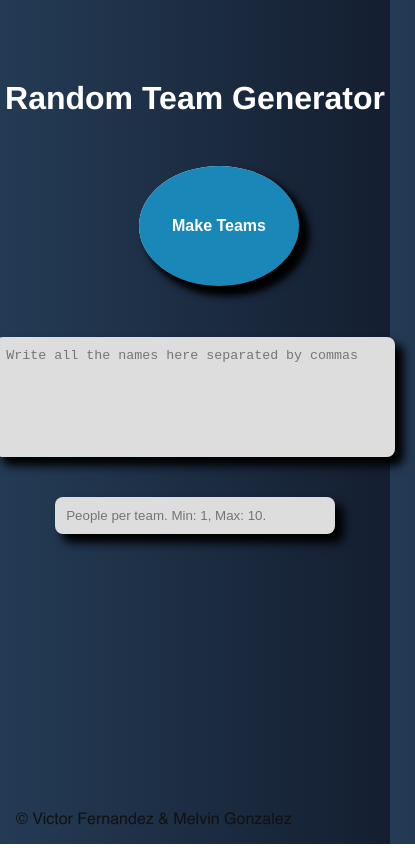
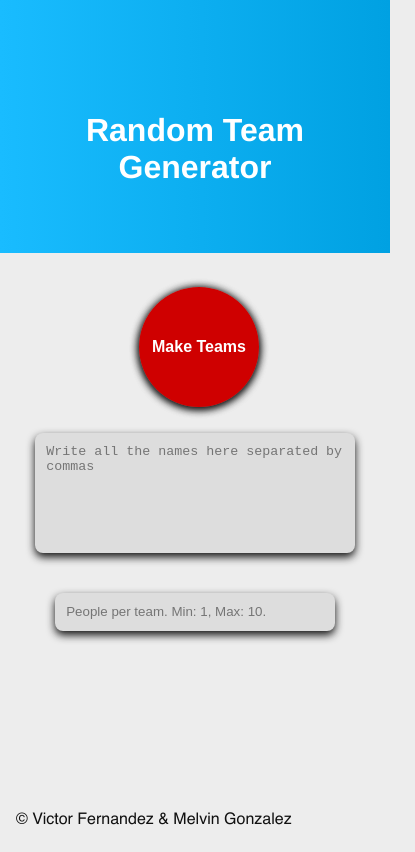
Before and after one commit to xrawvelocity/randomTeamGenerator, a plain HTML site: page index.html in a window 390 px wide. Shown: the whole page, 415 px wide, since content can reach past the window. Drawn offline with Linux system fonts and the light colour scheme.

Commit message:
fixed a bunch of things, new theme and media queries

```diff
--- a/css/main.css
+++ b/css/main.css
@@ -14,9 +14,11 @@
     --bg-blue-6: #1988b8;
 
     --ironhack-blue-1: #19BCFF;
+    --ironhack-blue-2: #00A1E2;
 
     --light-gray-1: #eee;
     --light-gray-2: #ddd;
+    --light-gray-3: #EDEDED;
 
     --white-1: #fff;
     --black-1: #111;
@@ -39,7 +41,18 @@ body {
     display: flex;
     flex-direction: column;
     align-items: center;
-    background-image: linear-gradient(to right, var(--bg-blue-1), var(--bg-blue-2));
+    background-color: var(--light-gray-3);
+    min-height: 101vh;
+    max-width: 100vw;
+    overflow-x: hidden;
+}
+
+.heading {
+    background-image: linear-gradient(to right, var(--ironhack-blue-1), var(--ironhack-blue-2));
+    height: 30vh;
+    width: 100vw;
+    background-repeat: no-repeat;
+    padding: 4rem;
 }
 
 .heading-1 {
@@ -47,6 +60,7 @@ body {
     margin: 10rem auto 5rem auto;
     color: var(--white-1);
     transition: all .5s;
+    text-align: center;
 }
 
 
@@ -63,7 +77,7 @@ body {
     padding: 1.4rem;
     background-color: var(--light-gray-2);
     transition: background-color .2s, width .5s cubic-bezier(0.23, 1, 0.32, 1), height .5s cubic-bezier(0.23, 1, 0.32, 1);
-    box-shadow: black 8px 1rem 10px 1px;;
+    box-shadow: 0 .5rem 1rem var(--black-1);
 }
 
 #team-form > *:focus:not(:last-child){
@@ -77,6 +91,7 @@ body {
     height: 15rem;
     overflow:hidden;
     resize:none;
+
 }
 .teamNames{
     border-radius: 1 rem;
@@ -106,8 +121,11 @@ body {
     width: 15rem;
     border: none;
     padding: 1.4rem;
+    margin-top: 3rem;
+
     outline:none;
-    transition: all 1s cubic-bezier(0.23, 1, 0.32, 1);
+    transition: all .2s cubic-bezier(0.23, 1, 0.32, 1);
+    box-shadow: 0 .2rem 1rem var(--black-1);
 }
 
  #team-btn::-moz-focus-inner,
@@ -116,23 +134,24 @@ body {
  }
 
 #team-btn:hover {
-    background-color: var(--btn-red-2);
-    transform: translate(-7rem, -48.5rem) scale(1.1);
-}
-.reset:hover {
-    transform: translate(20.5rem, -48.5rem) scale(1.1);
+    box-shadow: .1rem .5rem 1rem var(--black-1);
+    transform: translate(-7rem, -48.5rem) scale(1.05);
 }
 
 #team-btn {
     top: 0;
     left: 0;
     z-index: 10;
-    background-color: #1988b8;
+    background-color: var(--btn-red-1);
     font-size: 2rem;
     font-weight: 700;
     color: var(--white-1);
     transform: translate(-7rem, -48.5rem);
-    box-shadow: 8px 1rem 1rem black
+}
+
+.reset:hover {
+    box-shadow: .1rem .5rem 1rem var(--black-1);
+    transform: translate(20.5rem, -48.5rem) scale(1.05);
 }
 
 .reset{
@@ -144,7 +163,6 @@ body {
     font-size: 2rem;
     font-weight: 700;
     transform: translate(20.5rem, -48.5rem);
-    box-shadow: 8px 1rem 1rem black
 }
 
 .result {
@@ -170,9 +188,10 @@ body {
     border-collapse: collapse;
     overflow: hidden;
     box-shadow: 0 1.5rem 2rem;
+    height: 0;
 }
 
-.result table thead th {
+.result table thead tr th {
     border-bottom: 2px solid var(--black-1);
     padding: 2rem 0;
     color: var(--white-1);
@@ -214,11 +233,23 @@ body {
 
 
     #textBox {
-        width: 70rem;
+        width: 65rem;
     }
 
-    #textBox:hover {
-        width: 80rem;
+
+
+    #team-btn,
+    .reset {
+        width: 15rem;
+        height: 15rem;
+    }
+    #team-btn,
+    #team-btn:hover {
+        transform: translate(-6.9rem, -48.5rem) scale(1.0);
+    }
+    .reset,
+    .reset:hover {
+        transform: translate(28rem, -48.5rem) scale(1.0);
     }
 
 
@@ -229,8 +260,18 @@ body {
     #textBox {
         width: 50rem;
     }
-    #textBox:hover {
-        width: 55rem;
+    #team-btn,
+    .reset {
+        width: 15rem;
+        height: 15rem;
+    }
+    #team-btn,
+    #team-btn:hover {
+        transform: translate(-7rem, -48.5rem) scale(1.0);
+    }
+    .reset,
+    .reset:hover {
+        transform: translate(20.5rem, -48.5rem) scale(1.0);
     }
 }
 
@@ -238,8 +279,21 @@ body {
     html{
         font-size: 50%;
     }
+    #textBox {
+        width: 40rem;
+    }
+
     #team-btn,
     .reset {
-        width: 20rem;
+        width: 15rem;
+        height: 15rem;
+    }
+    #team-btn,
+    #team-btn:hover {
+        transform: translate(-7rem, -48.5rem) scale(1.0);
+    }
+    .reset,
+    .reset:hover {
+        transform: translate(15.5rem, -48.5rem) scale(1.0);
     }
 }
--- a/index.html
+++ b/index.html
@@ -8,7 +8,10 @@
     <link rel="stylesheet" href="/css/main.css">
 </head>
 <body>
-    <h1 class="heading-1">Random Team Generator</h1>
+    <div class="heading">
+        <h1 class="heading-1">Random Team Generator</h1>
+    </div>
+
     <div id="team-form">
         <form id="team-form--2">
             <!-- <input type="text" name="teamNames" id="textBox" placeholder="Write all the names here separated by commas" required> -->
```
